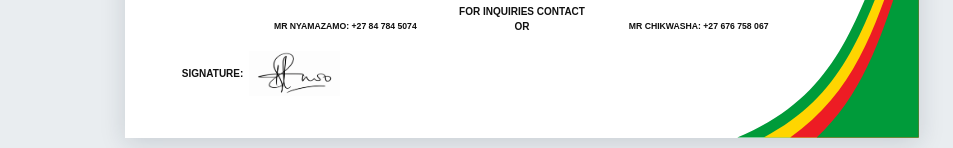
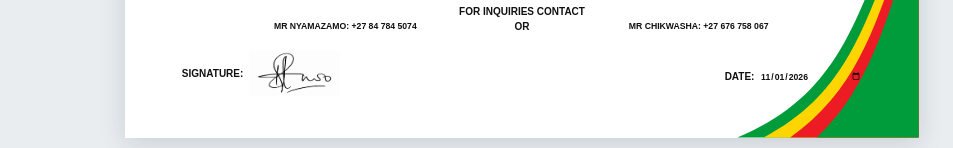
Before and after one commit to ZayneOfficial/source-folder, a React (Vite) app in the folder cbs-react/: page /reports/contributions in a window 1280 px wide. Shown: the part 1084-1232 px from the top of the page, without its empty margins (118-1071 px from the left). Built offline with nearby package versions, Linux system fonts and the light colour scheme.

Commit message:
added date and time in reports

```diff
--- a/cbs-react/src/pages/ContributionReportPage.css
+++ b/cbs-react/src/pages/ContributionReportPage.css
@@ -97,7 +97,8 @@
 
 .report-title-input,
 .report-table input,
-.report-contact-lines input {
+.report-contact-lines input,
+.report-date input {
   display: block;
   width: 100%;
   min-width: 0;
@@ -238,6 +239,20 @@
   object-position: left center;
 }
 
+.report-date {
+  display: flex;
+  align-items: center;
+  gap: 1.5mm;
+  margin-left: auto;
+  white-space: nowrap;
+}
+
+.report-date input {
+  width: 27mm;
+  font-size: 6.5pt;
+  font-weight: 700;
+}
+
 .report-screen-controls {
   max-width: 980px;
   margin: 12px auto 0;
--- a/cbs-react/src/pages/ContributionReportPage.jsx
+++ b/cbs-react/src/pages/ContributionReportPage.jsx
@@ -29,6 +29,14 @@ const INITIAL_ROWS = [
   { branch: "BROOKLYN", amount: "R90.00" },
 ];
 
+function getCurrentDateValue() {
+  const date = new Date();
+  const year = date.getFullYear();
+  const month = String(date.getMonth() + 1).padStart(2, "0");
+  const day = String(date.getDate()).padStart(2, "0");
+  return `${year}-${month}-${day}`;
+}
+
 function ContributionReportPage() {
   const reportRef = useRef(null);
   const [title, setTitle] = useState("TINASHE MAKONZA FUNERAL");
@@ -38,6 +46,7 @@ function ContributionReportPage() {
   const [totalCash, setTotalCash] = useState("");
   const [firstContact, setFirstContact] = useState("MR NYAMAZAMO: +27 84 784 5074");
   const [secondContact, setSecondContact] = useState("MR CHIKWASHA: +27 676 758 067");
+  const [reportDate, setReportDate] = useState(getCurrentDateValue);
   const [exportingFormat, setExportingFormat] = useState("");
   const [exportError, setExportError] = useState("");
 
@@ -89,6 +98,7 @@ function ContributionReportPage() {
     setTotalCash("");
     setFirstContact("MR NYAMAZAMO: +27 84 784 5074");
     setSecondContact("MR CHIKWASHA: +27 676 758 067");
+    setReportDate(getCurrentDateValue());
   }
 
   return (
@@ -216,6 +226,15 @@ function ContributionReportPage() {
           <div className="report-signature">
             <span>SIGNATURE:</span>
             <img className="report-signature-image" src="/signature.png" alt="Signature" />
+            <label className="report-date">
+              <span>DATE:</span>
+              <input
+                aria-label="Report date"
+                type="date"
+                value={reportDate}
+                onChange={(event) => setReportDate(event.target.value)}
+              />
+            </label>
           </div>
         </footer>
       </article>
```
